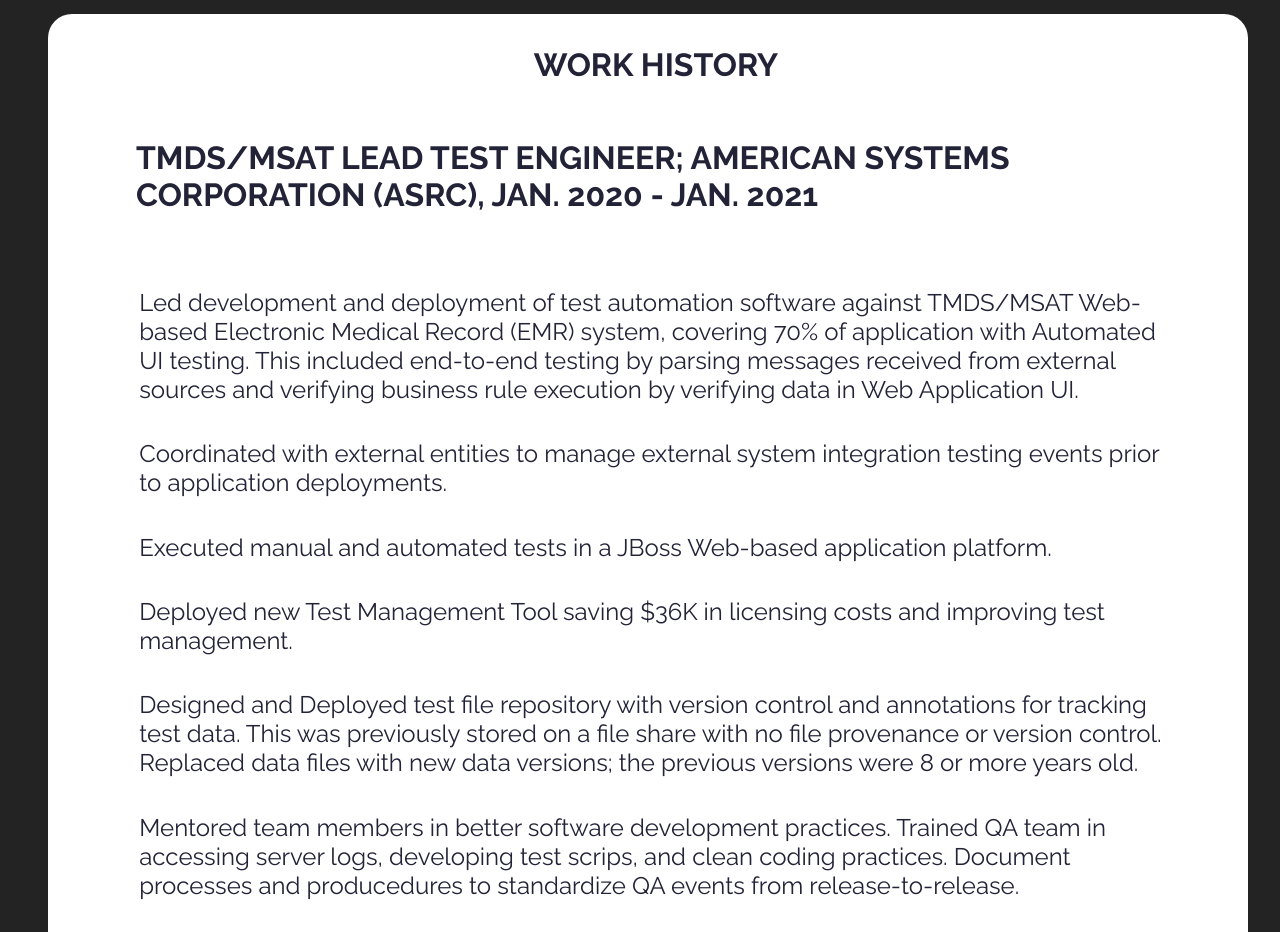
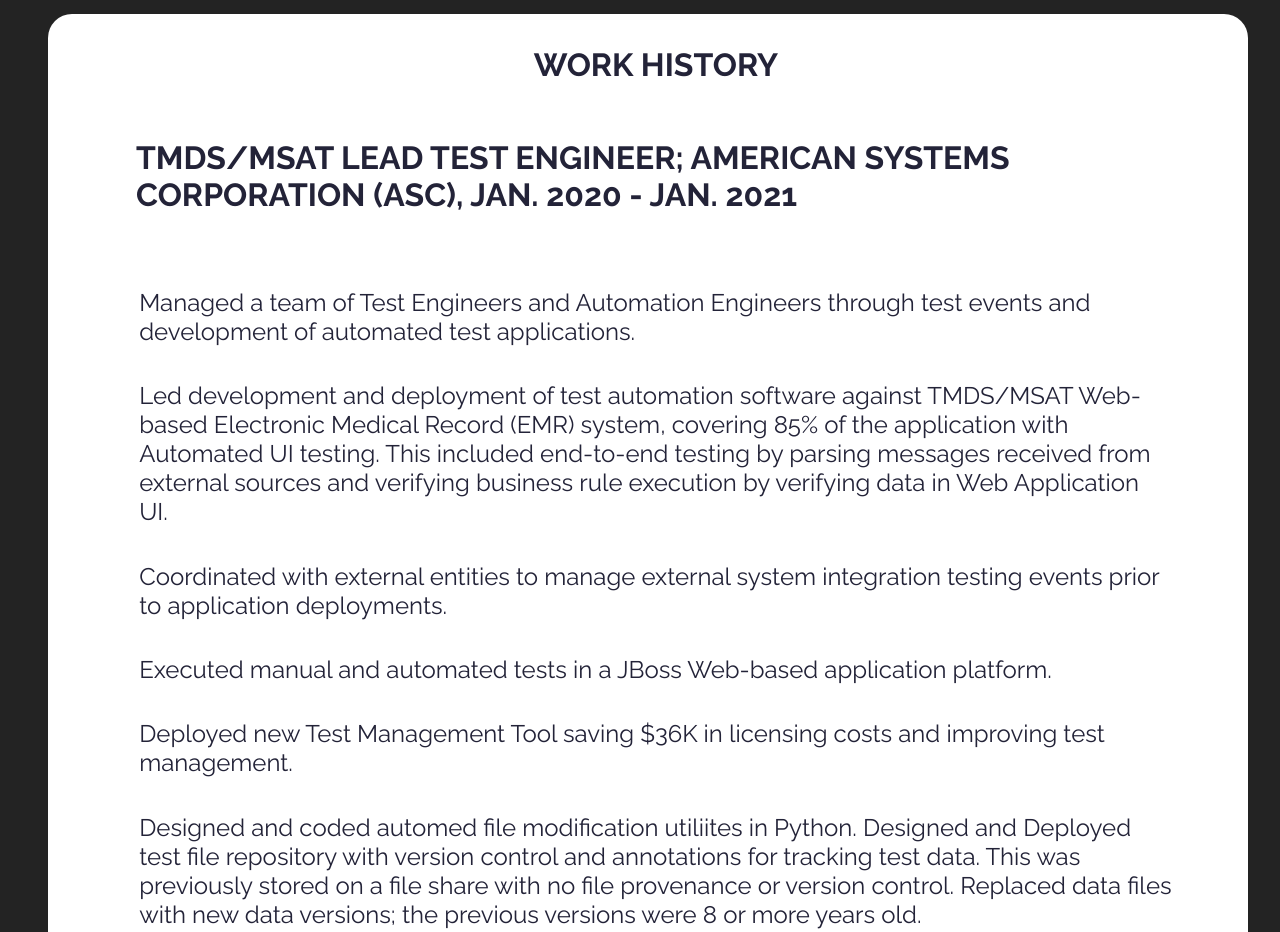
Before and after one commit to rob96753/rob96753.github.io, a website: page pages/cv.html in a window 1280 px wide. Shown: the part 1260-2192 px from the top of the page. Drawn offline with Linux system fonts and the light colour scheme.

Commit message:
Updated text in CV

```diff
--- a/pages/cv.html
+++ b/pages/cv.html
@@ -107,9 +107,11 @@
        <H1>Work History</H1>
      </div>
       <div class="job-description" id="TMDS-MSAT_ASC">
-        <H1>TMDS/MSAT Lead Test Engineer; American Systems Corporation (ASRC), Jan. 2020 - Jan. 2021</H1>
+        <H1>TMDS/MSAT Lead Test Engineer; American Systems Corporation (ASC), Jan. 2020 - Jan. 2021</H1>
         <br>
-        <p>Led development and deployment of test automation software against TMDS/MSAT Web-based Electronic Medical Record (EMR) system, covering 70% of application with Automated UI testing. This included end-to-end testing by parsing messages received from external sources and verifying business rule execution by verifying data in Web Application UI.</p>
+        <p>Managed a team of Test Engineers and Automation Engineers through test events and development of automated test applications.</p>
+        <br>
+        <p>Led development and deployment of test automation software against TMDS/MSAT Web-based Electronic Medical Record (EMR) system, covering 85% of the application with Automated UI testing. This included end-to-end testing by parsing messages received from external sources and verifying business rule execution by verifying data in Web Application UI.</p>
         <br>
         <p>Coordinated with external entities to manage external system integration testing events prior to application deployments.</p>
         <br>
@@ -117,7 +119,7 @@
         <br>
         <p>Deployed new Test Management Tool saving $36K in licensing costs and improving test management.</p>
         <br>
-        <p>Designed and Deployed test file repository with version control and annotations for tracking test data. This was previously stored on a file share with no file provenance or version control. Replaced data files with new data versions; the previous versions were 8 or more years old.</p>
+        <p>Designed and coded automed file modification utiliites in Python. Designed and Deployed test file repository with version control and annotations for tracking test data. This was previously stored on a file share with no file provenance or version control. Replaced data files with new data versions; the previous versions were 8 or more years old.</p>
         <br>
         <p>Mentored team members in better software development practices. Trained QA team in accessing server logs, developing test scrips, and clean coding practices. Document processes and producedures to standardize QA events from release-to-release.</p>
       </div>
```
